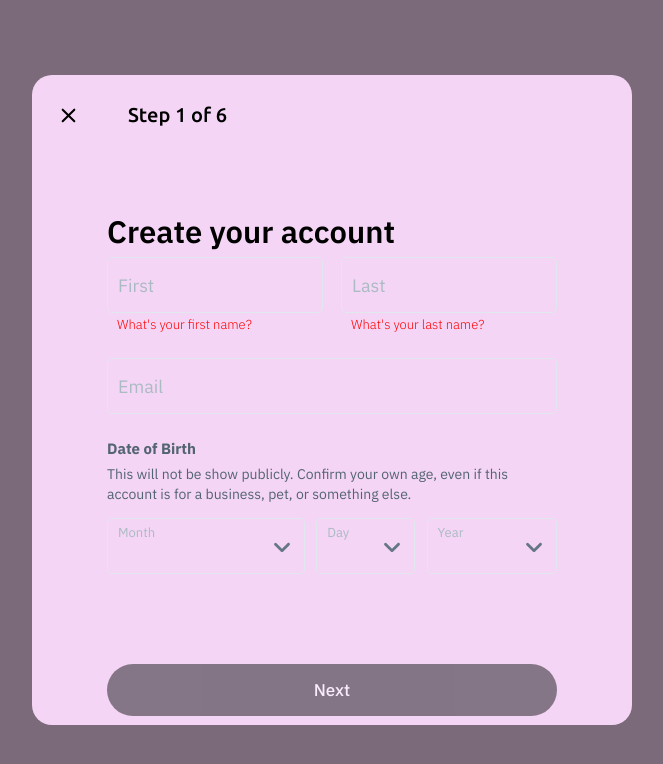
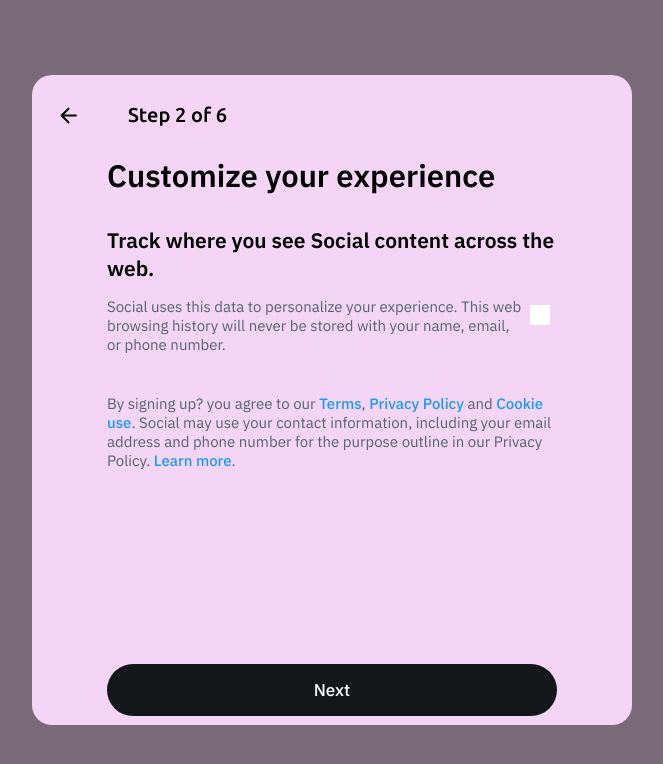
Before and after one commit to GarryProhor/social-react, a React (Create React App) app: page / in a window 1280 px wide. Shown: the top 764 px of the page, without its empty margins (308-971 px from the left). Built offline with nearby package versions, Linux system fonts and the light colour scheme.

Commit message:
new centralized CSS form-1 & form-2

```diff
--- a/src/features/register/components/RegisterEmailInput/RegisterEmailInput.css
+++ b/src/features/register/components/RegisterEmailInput/RegisterEmailInput.css
@@ -1,4 +1,5 @@
 .register-email-input{
+    width: 100%;
     margin-bottom: 25px;
 }
 .register-email-error{
--- a/src/features/register/components/RegisterFormOne/RegisterFormOne.tsx
+++ b/src/features/register/components/RegisterFormOne/RegisterFormOne.tsx
@@ -1,23 +1,24 @@
 import React from 'react';
-import './RegisterFormOne.css';
 import {RegisterDateInput} from "../RegisterDateInput/RegisterDateInput";
 import {RegisterNameInput} from "../RegisterNameInput/RegisterNameInput";
 import {RegisterEmailInput} from "../RegisterEmailInput/RegisterEmailInput";
 import {useSelector} from "react-redux";
 import {RootState} from "../../../../redux/Store";
 
+import '../RegisterForms/RegisterForm.css';
+import '../../../../assets/css/global.css';
 export const RegisterFormOne:React.FC = () => {
     const registerState = useSelector((state:RootState) => state.register);
 
     return (
-        <div className='reg-step-one-container'>
-            <div className="reg-step-one-content">
-                <h1 className='reg-step-one-header'>Create your account</h1>
+        <div className='register-container'>
+            <div className="register-content">
+                <h1 className='register-header'>Create your account</h1>
                 <RegisterNameInput firstName={registerState.firstName} lastName={registerState.lastName}/>
                 <RegisterEmailInput email={registerState.email}/>
-                <div className='reg-step-one-dob-disclaimer'>
-                    <p className='reg-step-one-dob-header'>Date of Birth</p>
-                    <span className='reg-step-one-dob-text'>
+                <div className='register-one-dob-wrapper'>
+                    <h4 className='register-h4'>Date of Birth</h4>
+                    <span className='register-text-sm color-gray'>
                         This will not be show publicly. Confirm your own age, even if this account is for a business, pet, or something else.
                     </span>
                 </div>
--- a/src/features/register/components/RegisterFormTwo/RegisterFormTwo.tsx
+++ b/src/features/register/components/RegisterFormTwo/RegisterFormTwo.tsx
@@ -1,26 +1,28 @@
 import React from 'react';
-import './RegisterFormTwo.css';
 import {Checkbox} from "../../../../components/Checkbox/Checkbox";
+
+import '../RegisterForms/RegisterForm.css';
+import '../../../../assets/css/global.css';
 
 export const RegisterFormTwo:React.FC = () => {
     return (
-        <div className='reg-step-two-container'>
-            <div className='reg-step-two-content'>
-                <h1 className='reg-step-two-header'>
+        <div className='register-container'>
+            <div className='register-content'>
+                <h1 className='register-header'>
                     Customize your experience
                 </h1>
-                <h3 className='reg-step-two-sub-head'>
+                <h3 className='register-subheader'>
                     Track where you see Social content across the web.
                 </h3>
-                <div className='reg-step-two-toggle-group'>
-                    <p className='reg-step-two-privacy'>
+                <div className='register-two-checkbox-wrapper'>
+                    <p className='register-text'>
                         Social uses this data to personalize your experience. This web browsing history will never be stored with your name, email, or phone number.
                     </p>
                     <Checkbox />
                 </div>
-                <p className='reg-step-two-policy'>
-                    By signing up? you agree to our <span className='reg-step-two-link'>Terms</span>, <span className='reg-step-two-link'>Privacy Policy</span> and <span className='reg-step-two-link'>Cookie use</span>. Social may use your contact information, including your
-                    email address and phone number for the purpose outline in our Privacy Policy. <span className='reg-step-two-link'>Learn more</span>.
+                <p className='register-text color-gray'>
+                    By signing up? you agree to our <span className='register-link color-blue'>Terms</span>, <span className='register-link color-blue'>Privacy Policy</span> and <span className='register-link color-blue'>Cookie use</span>. Social may use your contact information, including your
+                    email address and phone number for the purpose outline in our Privacy Policy. <span className='register-link color-blue'>Learn more</span>.
                 </p>
             </div>
         </div>
--- /dev/null
+++ b/src/features/register/components/RegisterForms/RegisterForm.css
@@ -0,0 +1,60 @@
+.register-container{
+    width: 100%;
+    height: 100%;
+    display: flex;
+    flex-direction: column;
+    justify-content: flex-start;
+    align-items: center;
+}
+.register-content{
+    display: flex;
+    flex-direction: column;
+    justify-content: center;
+    align-items: flex-start;
+    width: 75%;
+}
+.register-header{
+    font-size: 31px;
+    font-weight: 600;
+    margin: 0 0 30px;
+}
+.register-h4{
+    font-size: 16px;
+    font-weight: 700;
+    margin-bottom: 5px;
+}
+.register-text-sm{
+    font-size: 13px;
+    font-weight: 400;
+}
+.register-subheader{
+    font-size: 21px;
+    font-weight: 600;
+    margin-bottom: 15px;
+}
+.register-text{
+    margin: 0;
+    font-size: 15px;
+    font-weight: 400;
+}
+.register-link{
+    cursor: pointer;
+}
+.register-link:hover{
+    text-decoration: underline;
+}
+
+/*Component specific style*/
+
+.register-one-dob-wrapper{
+    width: 100%;
+    height: fit-content;
+    margin-bottom: 15px;
+}
+
+.register-two-checkbox-wrapper{
+    margin-bottom: 40px;
+    display: flex;
+    justify-content: space-between;
+    align-items: flex-start;
+}
--- a/src/redux/Slices/RegisterSlice.ts
+++ b/src/redux/Slices/RegisterSlice.ts
@@ -60,7 +60,7 @@
         year:0
     },
     dobValid:false,
-    step:1,
+    step:2,
     userName:'',
     phoneNumber: '',
     phoneNumberValid: false,
```
